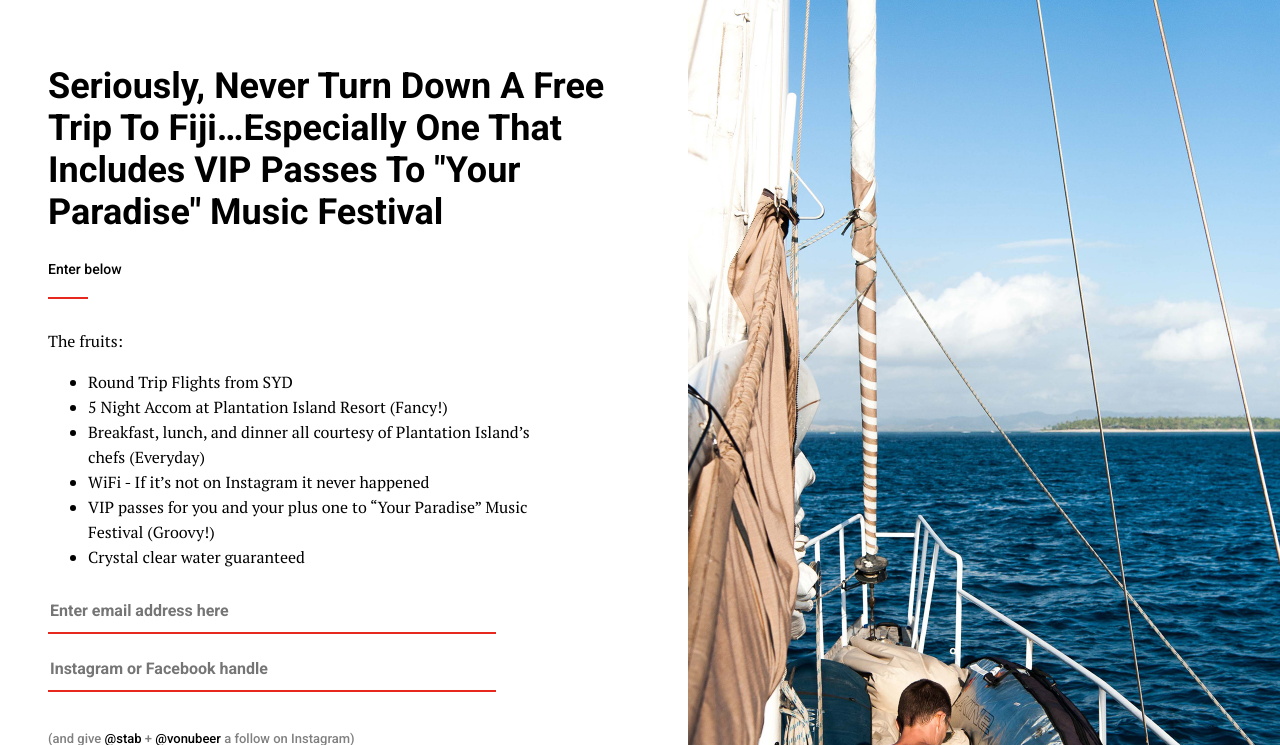
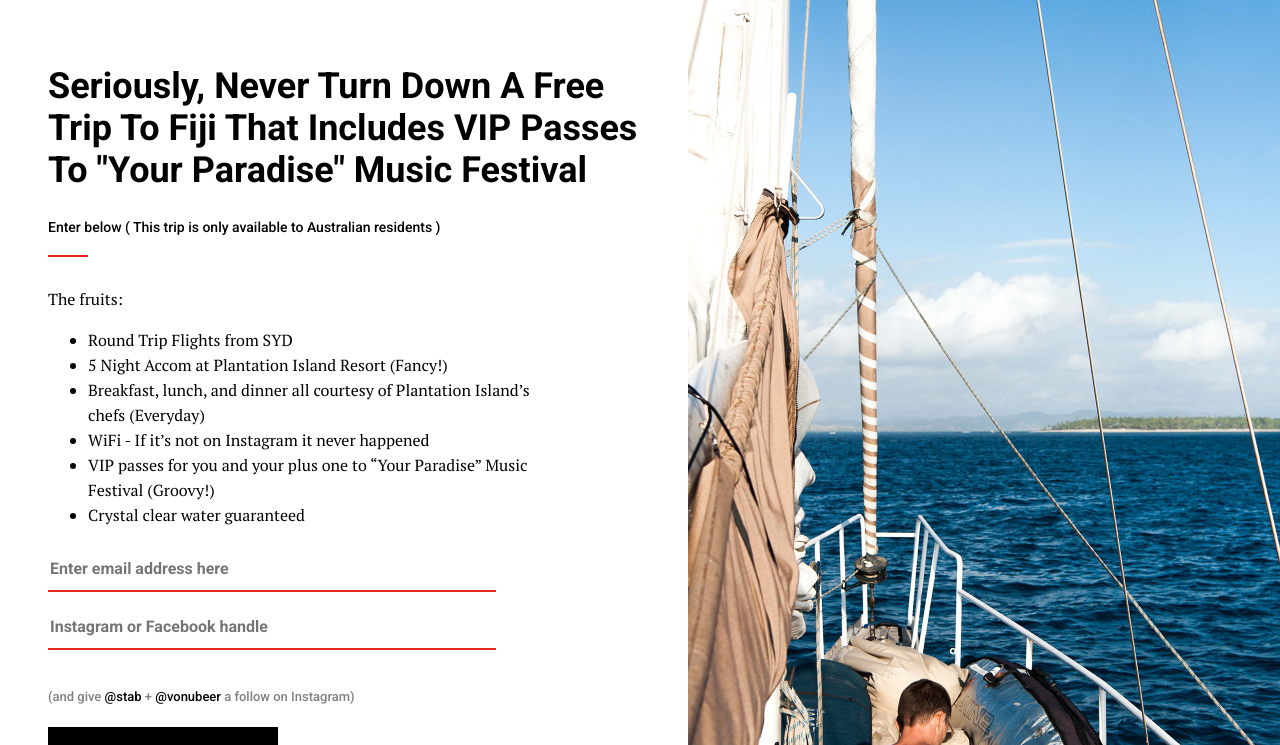
Before and after one commit to WebD00D/Stab-In-The-Dark-2017-Contest, a website: page index.html in a window 1280 px wide. Shown: the part 55-800 px from the top of the page. Drawn offline with nearby package versions, Linux system fonts and the light colour scheme.

Commit message:
updates comp copy

```diff
--- a/index.html
+++ b/index.html
@@ -28,10 +28,11 @@
 
         <section class="js_section_one " style="max-width:600px">
           <div class="section__content__title">
-            Seriously, Never Turn Down A Free Trip To Fiji…Especially One That Includes VIP Passes To "Your Paradise" Music Festival
+
+Seriously, Never Turn Down A Free Trip To Fiji That Includes VIP Passes To "Your Paradise" Music Festival
           </div>
           <div class="section__content__subtitle">
-            Enter below
+            Enter below ( This trip is only available <br class="mobile-only" /> to Australian residents )
           </div>
           <div class="section__content__break"></div>
           <div class="section__content__copy">
--- a/static/scss/style.scss
+++ b/static/scss/style.scss
@@ -11,7 +11,11 @@ a {
   text-decoration: none;
 }
 
-
+.mobile-only {
+  @media (min-width: 992px) {
+    display: none;
+  }
+}
 
 $t-title: 'Roboto', sans-serif;
 $t-copy: 'PT Serif', serif;
```
Also changed, not shown: static/css/style.css.
